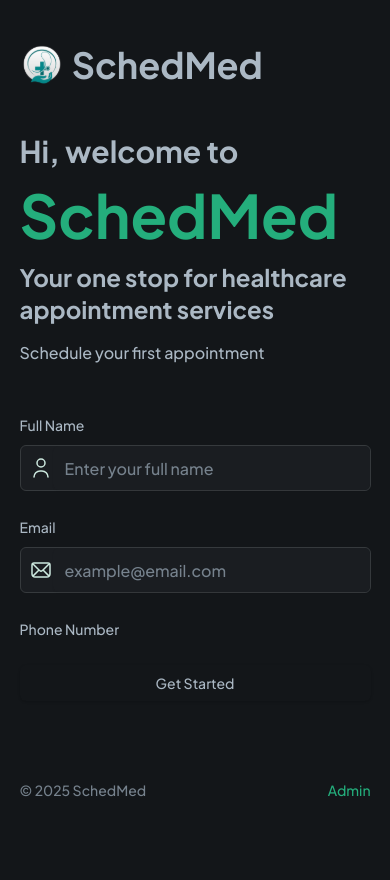
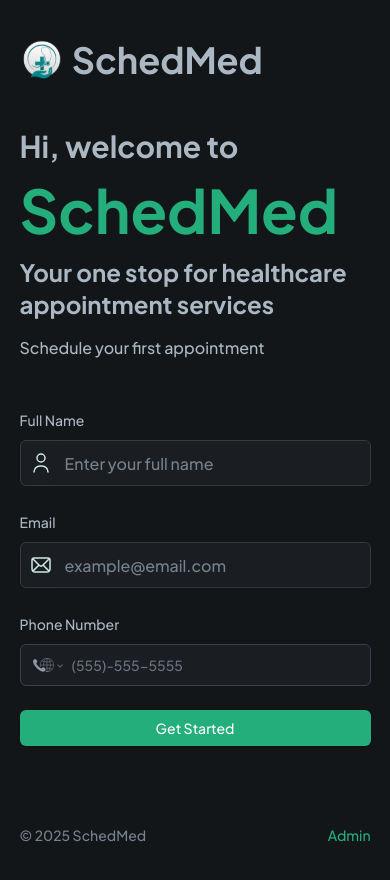
Before and after one commit to Remiiiiii/SchedMed, a Next.js app: page / in a window 390 px wide. Shown: the top 880 px of the page. Before the commit the page ends 844 px from the top, so only its background shows below. Built offline with nearby package versions, Linux system fonts and the light colour scheme; no server answers.

Commit message:
Update package dependencies and enhance form components. Add react-datepicker and react-phone-input-2 for improved date and phone number handling. Refactor CustomFormCreation to support new input types and update global styles for better UI consistency.

```diff
--- a/package.json
+++ b/package.json
@@ -28,9 +28,11 @@
     "next-themes": "^0.4.6",
     "node-appwrite": "^19.0.0",
     "react": "19.1.0",
+    "react-datepicker": "^8.7.0",
     "react-dom": "19.1.0",
     "react-dropzone": "^14.3.8",
     "react-hook-form": "^7.62.0",
+    "react-phone-input-2": "^2.15.1",
     "react-phone-number-input": "^3.4.12",
     "tailwind-merge": "^3.3.1",
     "tailwindcss-animate": "^1.0.7",
--- a/src/app/globals.css
+++ b/src/app/globals.css
@@ -82,7 +82,7 @@
 @layer utilities {
   /* ===== UTILITIES */
   .sidebar {
-    @apply remove-scrollbar w-full max-w-72 flex-col overflow-auto bg-black-800 px-7 py-10;
+    @apply flex-col w-full py-10 overflow-auto remove-scrollbar max-w-72 bg-black-800 px-7;
   }
 
   .left-sidebar {
@@ -94,11 +94,11 @@
   }
 
   .clip-text {
-    @apply bg-clip-text text-transparent;
+    @apply text-transparent bg-clip-text;
   }
 
   .bg-image {
-    @apply bg-black-900 bg-light-rays bg-cover bg-no-repeat;
+    @apply bg-no-repeat bg-cover bg-black-900 bg-light-rays;
   }
 
   .header {
@@ -114,24 +114,24 @@
   }
 
   .sub-container {
-    @apply mx-auto flex size-full flex-col py-10;
+    @apply flex flex-col py-10 mx-auto size-full;
   }
 
   .side-img {
-    @apply hidden h-full object-cover md:block;
+    @apply hidden object-cover h-full md:block;
   }
 
   .copyright {
-    @apply text-14-regular justify-items-end text-center text-dark-600 xl:text-left;
+    @apply text-center text-14-regular justify-items-end text-dark-600 xl:text-left;
   }
 
   /* ==== SUCCESS */
   .success-img {
-    @apply m-auto flex flex-1 flex-col items-center justify-between gap-10 py-10;
+    @apply flex flex-col items-center justify-between flex-1 gap-10 py-10 m-auto;
   }
 
   .request-details {
-    @apply flex w-full flex-col items-center gap-8 border-y-2 border-dark-400 py-8 md:w-fit md:flex-row;
+    @apply flex flex-col items-center w-full gap-8 py-8 border-y-2 border-dark-400 md:w-fit md:flex-row;
   }
 
   /* ===== ADMIN */
@@ -144,21 +144,21 @@
   }
 
   .admin-stat {
-    @apply flex w-full flex-col justify-between gap-5 sm:flex-row xl:gap-10;
+    @apply flex flex-col justify-between w-full gap-5 sm:flex-row xl:gap-10;
   }
 
   /* ==== FORM */
   .radio-group {
-    @apply flex h-full flex-1 items-center gap-2 rounded-md border border-dashed border-dark-500 bg-dark-400 p-3;
+    @apply flex items-center flex-1 h-full gap-2 p-3 border border-dashed rounded-md border-dark-500 bg-dark-400;
   }
 
   .checkbox-label {
-    @apply cursor-pointer text-sm font-medium text-dark-700 peer-disabled:cursor-not-allowed peer-disabled:opacity-70 md:leading-none;
+    @apply text-sm font-medium cursor-pointer text-dark-700 peer-disabled:cursor-not-allowed peer-disabled:opacity-70 md:leading-none;
   }
 
   /* ==== File Upload */
   .file-upload {
-    @apply text-12-regular flex cursor-pointer  flex-col items-center justify-center gap-3 rounded-md border border-dashed border-dark-500 bg-dark-400 p-5;
+    @apply flex flex-col items-center justify-center gap-3 p-5 border border-dashed rounded-md cursor-pointer text-12-regular border-dark-500 bg-dark-400;
   }
 
   .file-upload_label {
@@ -167,21 +167,21 @@
 
   /* ==== Stat Card */
   .stat-card {
-    @apply flex flex-1 flex-col gap-6 rounded-2xl bg-cover p-6 shadow-lg;
+    @apply flex flex-col flex-1 gap-6 p-6 bg-cover shadow-lg rounded-2xl;
   }
 
   /* ==== Status Badge */
   .status-badge {
-    @apply flex w-fit items-center gap-2 rounded-full px-4 py-2;
+    @apply flex items-center gap-2 px-4 py-2 rounded-full w-fit;
   }
 
   /* Data Table */
   .data-table {
-    @apply z-10 w-full overflow-hidden rounded-lg border border-dark-400 shadow-lg;
+    @apply z-10 w-full overflow-hidden border rounded-lg shadow-lg border-dark-400;
   }
 
   .table-actions {
-    @apply flex w-full items-center justify-between space-x-2 p-4;
+    @apply flex items-center justify-between w-full p-4 space-x-2;
   }
 
   /* ===== ALIGNMENTS */
@@ -321,7 +321,10 @@
 
   /* =====  REACT PHONE NUMBER INPUT OVERRIDES */
   .input-phone {
-    @apply mt-2 h-11 rounded-md px-3 text-sm border bg-dark-400 placeholder:text-dark-600 border-dark-500 !important;
+    @apply mt-2 h-11 text-sm bg-transparent placeholder:text-dark-600 focus-visible:ring-0 focus-visible:ring-offset-0 !important;
+    display: flex !important;
+    align-items: center !important;
+    border: none !important;
   }
 
   /* =====  REACT DATE PICKER OVERRIDES */
@@ -390,16 +393,45 @@
 }
 
 /* =====  REACT PHONE NUMBER INPUT OVERRIDES */
+.PhoneInput {
+  display: flex !important;
+  align-items: center !important;
+  width: 100% !important;
+  height: 100% !important;
+  background: #1a1d21 !important;
+  border: 1px solid #374151 !important;
+  border-radius: 6px !important;
+  padding: 10px 12px !important;
+  transition: border-color 0.2s ease-in-out !important;
+}
+
+.PhoneInput:focus-within {
+  outline: none !important;
+  box-shadow: none !important;
+}
+
+.PhoneInputCountrySelect {
+  background: transparent !important;
+  border: none !important;
+  color: #6b7280 !important;
+  font-size: 14px !important;
+  font-weight: 500 !important;
+  margin-right: 8px !important;
+}
+
 .PhoneInputInput {
-  outline: none;
-  margin-left: 4px;
-  background: #1a1d21;
-  font-size: 14px;
-  font-weight: 500;
+  outline: none !important;
+  margin-left: 4px !important;
+  background: transparent !important;
+  border: none !important;
+  font-size: 14px !important;
+  font-weight: 500 !important;
+  color: #ffffff !important;
+  flex: 1 !important;
 }
 
 .PhoneInputInput::placeholder {
-  color: #1a1d21;
+  color: #6b7280 !important;
 }
 
 @layer base {
--- a/src/components/CustomFormCreation.tsx
+++ b/src/components/CustomFormCreation.tsx
@@ -12,8 +12,19 @@ import { Input } from "@/components/ui/input";
 import { Control } from "react-hook-form";
 import { FormFieldType } from "./forms/PatientForm";
 import Image from "next/image";
-import PhoneInput from "react-phone-number-input/input";
+import PhoneInput from "react-phone-number-input";
+import "react-phone-number-input/style.css";
+import "react-datepicker/dist/react-datepicker.css";
+import { DatePicker } from "react-datepicker";
 import { E164Number } from "libphonenumber-js";
+import {
+  Select,
+  SelectContent,
+  SelectTrigger,
+  SelectValue,
+} from "@/components/ui/select";
+import { Textarea } from "./ui/textarea";
+import { Checkbox } from "./ui/checkbox";
 
 interface CustomProps {
   control: Control<any>;
@@ -36,6 +47,8 @@ const RenderInput = ({ field, props }: { field: any; props: CustomProps }) => {
     iconSrc,
     iconAlt,
     placeholder,
+    showTimeSelect,
+    dateFormat,
 
     renderSkeleton,
   } = props;
@@ -66,8 +79,19 @@ const RenderInput = ({ field, props }: { field: any; props: CustomProps }) => {
     case FormFieldType.TEXTAREA:
       return (
         <FormControl>
+          <Textarea
+            placeholder={placeholder}
+            {...field}
+            className="shad-textarea"
+            disabled={props.disabled}
+          />
+        </FormControl>
+      );
+    case FormFieldType.PHONE_INPUT:
+      return (
+        <FormControl>
           <PhoneInput
-            defaultCountry="US"
+            country="US"
             placeholder={placeholder}
             international
             withCountryCallingCode
@@ -77,8 +101,6 @@ const RenderInput = ({ field, props }: { field: any; props: CustomProps }) => {
           />
         </FormControl>
       );
-    case FormFieldType.PHONE_INPUT:
-      return <FormControl></FormControl>;
     case FormFieldType.DATE_PICKER:
       return (
         <div className="flex border rounded-md border-dark-500 bg-dark-400">
@@ -89,17 +111,44 @@ const RenderInput = ({ field, props }: { field: any; props: CustomProps }) => {
             alt="calendar icon"
             className="ml-2"
           />
-          <FormControl></FormControl>
+          <FormControl>
+            <DatePicker
+              selected={field.value}
+              onChange={(date) => field.onChange(date)}
+              dateFormat={dateFormat ?? "MM/dd/yyyy"}
+              showTimeSelect={showTimeSelect ?? false}
+              timeInputLabel="Time:"
+              wrapperClassName="date-picker"
+            />
+          </FormControl>
         </div>
       );
     case FormFieldType.SKELETON:
       return renderSkeleton ? renderSkeleton(field) : null;
     case FormFieldType.SELECT:
-      return <FormControl></FormControl>;
+      return (
+        <FormControl>
+          <Select onValueChange={field.onChange} defaultValue={field.value}>
+            <FormControl>
+              <SelectTrigger className="shad-select-trigger">
+                <SelectValue placeholder={placeholder} />
+              </SelectTrigger>
+            </FormControl>
+            <SelectContent className="shad-select-content">
+              {props.children}
+            </SelectContent>
+          </Select>
+        </FormControl>
+      );
     case FormFieldType.CHECKBOX:
       return (
         <FormControl>
           <div className="flex items-center gap-4">
+            <Checkbox
+              id={props.name}
+              checked={field.value}
+              onCheckedChange={field.onChange}
+            />
             <label htmlFor="props.name" className="checkbox-label">
               {props.label}
             </label>
--- a/src/components/SubmitButton.tsx
+++ b/src/components/SubmitButton.tsx
@@ -1,12 +1,12 @@
-import React from "react";
+import Image from "next/image";
 import { Button } from "./ui/button";
-import Image from "next/image";
 
 interface ButtonProps {
   isLoading: boolean;
-  className: string;
+  className?: string;
   children: React.ReactNode;
 }
+
 const SubmitButton = ({ isLoading, className, children }: ButtonProps) => {
   return (
     <Button
@@ -17,13 +17,12 @@ const SubmitButton = ({ isLoading, className, children }: ButtonProps) => {
       {isLoading ? (
         <div className="flex items-center gap-4">
           <Image
-            src="/assets/icons/loading.svg"
+            src="assets/icons/loader.svg"
             alt="loader"
             width={20}
             height={20}
             className="animate-spin"
           />
-          Loading ...
         </div>
       ) : (
         children
--- a/src/components/forms/PatientForm.tsx
+++ b/src/components/forms/PatientForm.tsx
@@ -9,7 +9,6 @@ import { z } from "zod";
 import { Form } from "@/components/ui/form";
 import { createUser } from "@/lib/actions/patient.actions";
 import { UserFormValidation } from "@/lib/validation";
-
 import "react-phone-number-input/style.css";
 import CustomFormCreation from "../CustomFormCreation";
 import SubmitButton from "../SubmitButton";
@@ -50,7 +49,6 @@ export const PatientForm = () => {
       console.log("New User", newUser);
       if (newUser) {
         router.push(`/patients/${newUser.$id}/register`);
-        console.log("New User", newUser);
       }
     } catch (error) {
       console.log(error);
@@ -96,7 +94,7 @@ export const PatientForm = () => {
           label="Phone Number"
           placeholder="(555)-555-5555"
         />
-        <SubmitButton isLoading={isLoading} className="w-full">
+        <SubmitButton isLoading={isLoading} className="w-full shad-primary-btn">
           Get Started
         </SubmitButton>
       </form>
```
Also changed, not shown: 1 other file (tests, documents, lock files or other folders).
